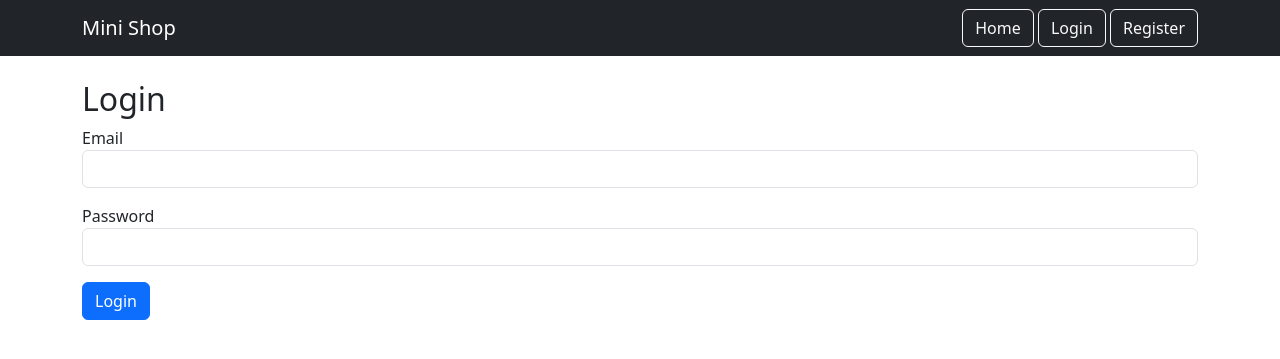
After one commit to WIN18953/mini_shop, a Flask app: page /login in a window 1280 px wide. The commit adds this page. Shown: the top 359 px of the page. Run offline with Flask 3, Linux system fonts and the light colour scheme.

Commit message:
Implemented login system with Flask-Login

```diff
--- a/app.py
+++ b/app.py
@@ -1,6 +1,10 @@
-from flask import Flask, render_template
+from flask import Flask, render_template, request, redirect, url_for
 from models import db, User, Product, Cart
 from flask_login import LoginManager
+from werkzeug.security import generate_password_hash
+from flask_login import login_user, login_required, logout_user, current_user
+from werkzeug.security import check_password_hash
+
 
 app = Flask(__name__)
 app.config['SECRET_KEY'] = 'secret123'
@@ -17,10 +21,63 @@ def load_user(user_id):
     return User.query.get(int(user_id))
 
 
+# ========================
+# HOME
+# ========================
 @app.route("/")
 def home():
     return render_template("home.html")
 
+
+# ========================
+# REGISTER
+# ========================
+@app.route("/register", methods=["GET", "POST"])
+def register():
+    if request.method == "POST":
+        username = request.form["username"]
+        email = request.form["email"]
+        password = generate_password_hash(request.form["password"])
+
+        # สร้าง user ใหม่
+        new_user = User(
+            username=username,
+            email=email,
+            password=password
+        )
+
+        db.session.add(new_user)
+        db.session.commit()
+
+        return redirect(url_for("login"))
+
+    return render_template("register.html")
+
+
+# ========================
+# LOGIN (ชั่วคราวก่อน)
+# ========================
+@app.route("/login", methods=["GET", "POST"])
+def login():
+    if request.method == "POST":
+        email = request.form["email"]
+        password = request.form["password"]
+
+        user = User.query.filter_by(email=email).first()
+
+        if user and check_password_hash(user.password, password):
+            login_user(user)
+            return redirect(url_for("home"))
+        else:
+            return "Invalid email or password"
+
+    return render_template("login.html")
+
+@app.route("/logout")
+@login_required
+def logout():
+    logout_user()
+    return redirect(url_for("home"))
 
 
 if __name__ == "__main__":
--- a/templates/base.html
+++ b/templates/base.html
@@ -9,11 +9,18 @@
 <nav class="navbar navbar-expand-lg navbar-dark bg-dark">
   <div class="container">
     <a class="navbar-brand" href="/">Mini Shop</a>
-    <div>
-      <a href="/" class="btn btn-outline-light">Home</a>
+<div>
+  <a href="/" class="btn btn-outline-light">Home</a>
+
+  {% if current_user.is_authenticated %}
+      <span class="text-white me-2">Hello, {{ current_user.username }}</span>
+      <a href="/logout" class="btn btn-danger">Logout</a>
+  {% else %}
       <a href="/login" class="btn btn-outline-light">Login</a>
       <a href="/register" class="btn btn-outline-light">Register</a>
-    </div>
+  {% endif %}
+</div>
+
   </div>
 </nav>
 
--- /dev/null
+++ b/templates/login.html
@@ -0,0 +1,18 @@
+{% extends "base.html" %}
+
+{% block content %}
+<h2>Login</h2>
+<form method="POST">
+  <div class="mb-3">
+    <label>Email</label>
+    <input type="email" name="email" class="form-control" required>
+  </div>
+
+  <div class="mb-3">
+    <label>Password</label>
+    <input type="password" name="password" class="form-control" required>
+  </div>
+
+  <button type="submit" class="btn btn-primary">Login</button>
+</form>
+{% endblock %}
```
Also changed, not shown: templates/register.html (added, +23 -0 lines).
